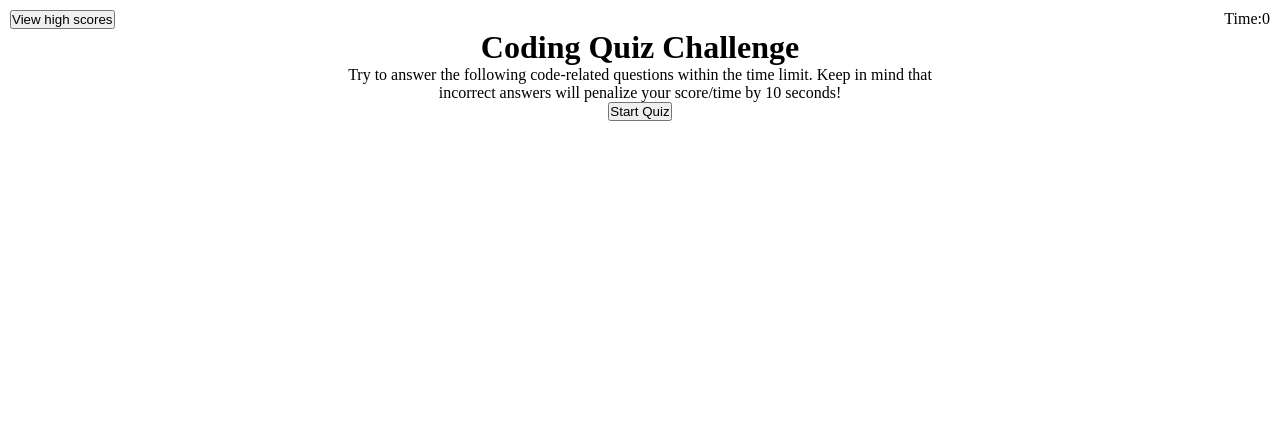
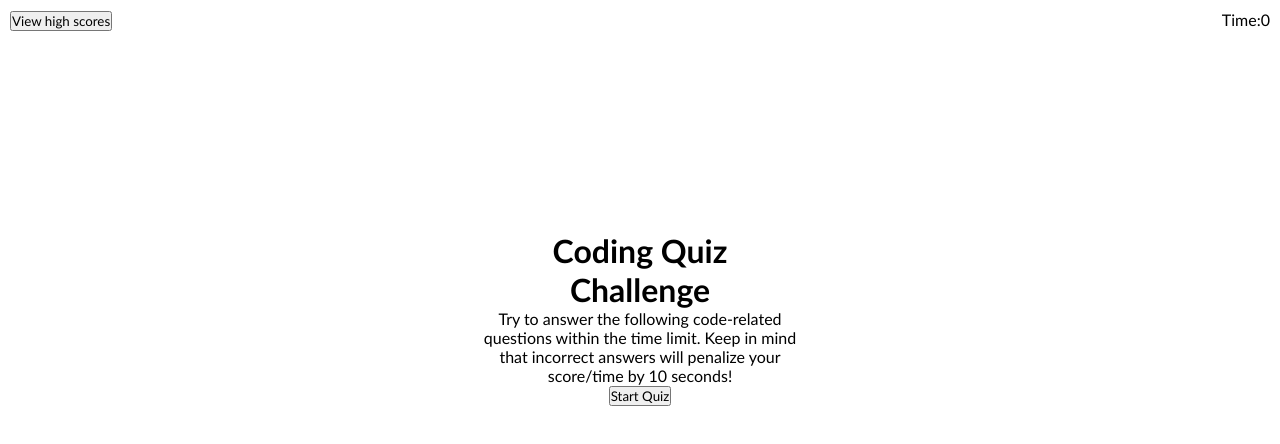
Before and after one commit to Ricky-Sama/Coding-Quiz, a plain HTML site: page index.html in a window 1280 px wide. Drawn offline with Linux system fonts and the light colour scheme.

Commit message:
added more css properties

```diff
--- a/assets/style.css
+++ b/assets/style.css
@@ -2,6 +2,15 @@
     margin: 0;
     padding: 0;
     box-sizing: border-box;
+    font-family: 'Trebuchet MS', 'Lucida Sans Unicode', 'Lucida Grande', 'Lucida Sans', Arial, sans-serif;
+}
+
+.main-outer-container {
+    padding: 10px;
+    height: 100vh;
+    display: flex;
+    flex-direction: column;
+    justify-content: start;
 }
 
 .quiz-start-box {
@@ -10,12 +19,15 @@
     margin: 0 auto;
     display: block;
     text-align: center;
+    margin-top: 25vh;
 }
 
 .top-header p {
     float: right;
 }
 
-.main-outer-container {
-    padding: 10px;
+.inside-container {
+    height: 100%;
+    width: 50%;
+    margin: 0 auto;
 }
--- a/index.html
+++ b/index.html
@@ -14,7 +14,7 @@
                 <p>Time:0</p>
             </header>
 
-            <div>
+            <div class="inside-container">
                 <header  class ="quiz-start-box">
                     <h1>Coding Quiz Challenge</h1>
                     <p>Try to answer the following code-related questions within the time limit. Keep in mind that incorrect answers will penalize your score/time by 10 seconds!</p>
```
